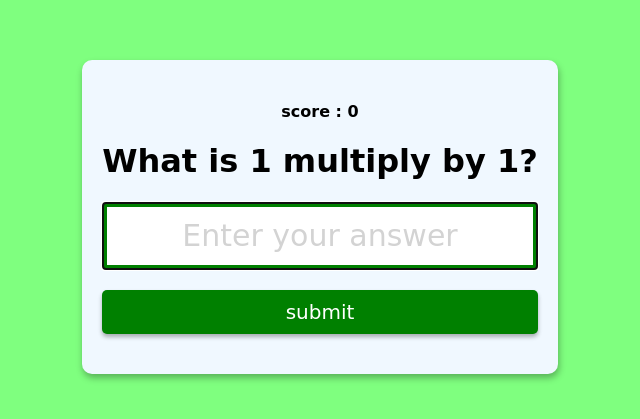
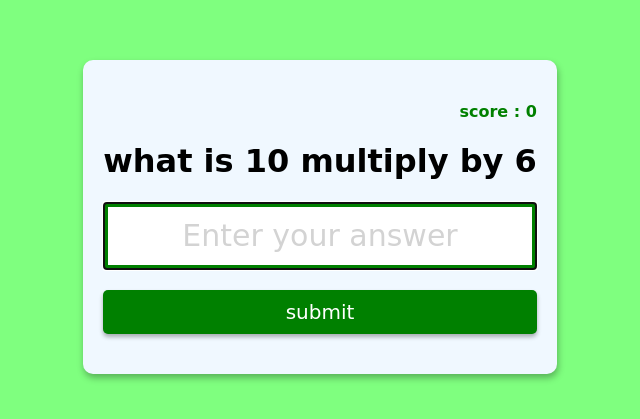
Before and after one commit to NafisaMohamud/MultiplicationApp, a plain HTML site: page index.html in a window 1280 px wide. Shown: the part 183-602 px from the top of the page, without its empty margins (320-960 px from the left). Drawn offline with Linux system fonts and the light colour scheme.

Commit message:
added the javascript part

```diff
--- a/index.html
+++ b/index.html
@@ -14,5 +14,6 @@
         <input type="text" class="input" id="input" placeholder="Enter your answer" autofocus autocomplete="off">
         <button type="submit" class="btn">submit</button>
     </form>
+    <script src="myscript.js"></script>
 </body>
 </html>
--- /dev/null
+++ b/myscript.js
@@ -0,0 +1,8 @@
+const num1= Math.ceil(Math.random()*10);
+const num2= Math.ceil(Math.random()*10);
+
+const questionEl = document.getElementById("question");
+
+questionEl.innerText= `what is ${num1} multiply by ${num2}`
+
+const correctAns = num1 * num2;
--- a/style.css
+++ b/style.css
@@ -44,7 +44,12 @@ body{
    border-radius: 5px;
    box-shadow: 0 3px 4px rgba(0,0,0,0.3);
    cursor: pointer;
-
-
-
 }
+.btn:hover {
+    filter:brightness(0.9);
+    color:bisque;
+}
+.score{
+    color: green;
+    text-align: right;
+}
```
